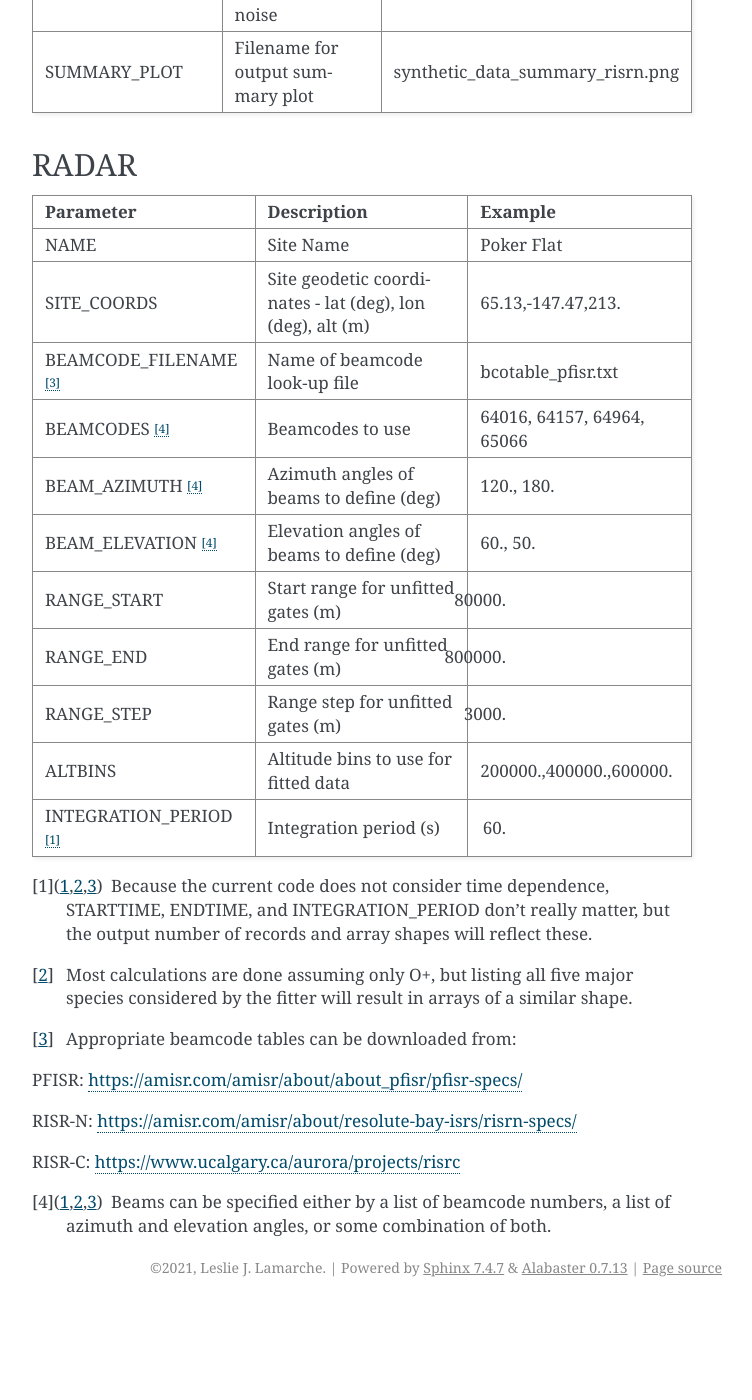
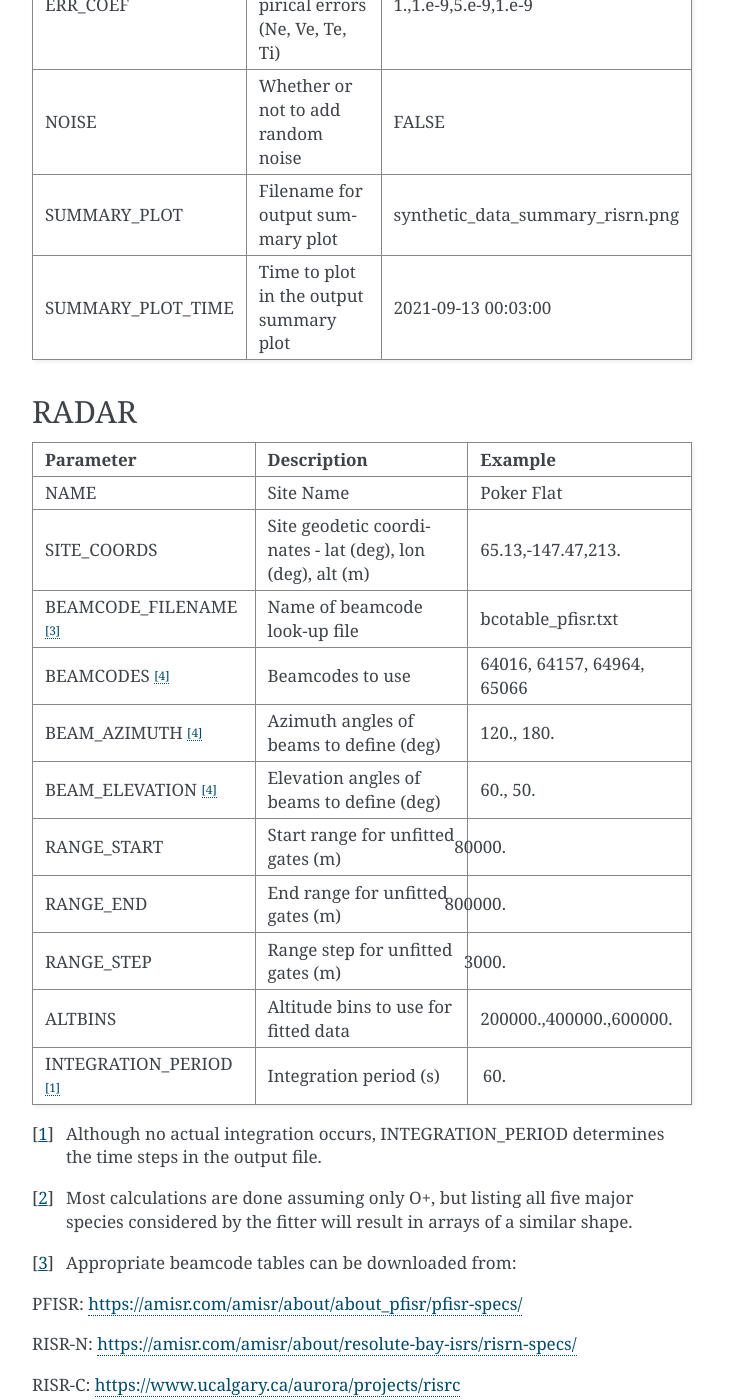
Before and after one commit to amisr/amisrsynthdata, a Sphinx documentation site: the page built from docs/configfile.rst, in a window 1280 px wide and 1400 px high, scrolled down 1101 px. Shown: the whole window, without its empty margins (388-1140 px from the left). Built offline with Sphinx 7.4.7, drawn with Linux system fonts in a browser that asks for light colours; before the commit the page ends 2408 px from its top, so only the background shows below that.

Commit message:
Update documetation.

```diff
--- a/README.rst
+++ b/README.rst
@@ -31,7 +31,7 @@ Limitations
 The following are NOT currently included in the amisrsynthdata module:
 
 1. Any kind of proper treatment or simulation of ISR theory - The module effectively assumes the radar measures plasma parameters perfectly, although empirical errors can be added.
-2. Time dependance - Output files will have time fields and all array shapes will match these fields, but the data are exactly the same in all records.
+2. Integration over a time period or smearing along the length of pulses, as well as pulse coding.
 3. Madrigal data format - Currently files are only generated in the SRI data format.
 
 Contributing
--- a/docs/configfile.rst
+++ b/docs/configfile.rst
@@ -11,9 +11,9 @@ GENERAL
 +---------------------+--------------------------------------------------------+----------------------------------+
 | Parameter           | Description                                            | Example                          |
 +=====================+========================================================+==================================+
-| STARTTIME [1]_      | File start time (in ISO format)                        | 2021-09-13 00:00:00              |
+| STARTTIME           | File start time (in ISO format)                        | 2021-09-13 00:00:00              |
 +---------------------+--------------------------------------------------------+----------------------------------+
-| ENDTIME [1]_        | File end time (in ISO format)                          | 2021-09-13 00:05:00              |
+| ENDTIME             | File end time (in ISO format)                          | 2021-09-13 00:05:00              |
 +---------------------+--------------------------------------------------------+----------------------------------+
 | OUTPUT_FILENAME     | Name out output synthetic data file                    | amisr_synthetic_data_output.h5   |
 +---------------------+--------------------------------------------------------+----------------------------------+
@@ -24,6 +24,8 @@ GENERAL
 | NOISE               | Whether or not to add random noise                     | FALSE                            |
 +---------------------+--------------------------------------------------------+----------------------------------+
 | SUMMARY_PLOT        | Filename for output summary plot                       | synthetic_data_summary_risrn.png |
++---------------------+--------------------------------------------------------+----------------------------------+
+| SUMMARY_PLOT_TIME   | Time to plot in the output summary plot                |  2021-09-13 00:03:00             |
 +---------------------+--------------------------------------------------------+----------------------------------+
 
 
@@ -56,7 +58,7 @@ RADAR
 | INTEGRATION_PERIOD [1]_ | Integration period (s)                                    | 60.                        |
 +-------------------------+-----------------------------------------------------------+----------------------------+
 
-.. [1] Because the current code does not consider time dependence, STARTTIME, ENDTIME, and INTEGRATION_PERIOD don't really matter, but the output number of records and array shapes will reflect these.
+.. [1] Although no actual integration occurs, INTEGRATION_PERIOD determines the time steps in the output file.
 
 .. [2] Most calculations are done assuming only O+, but listing all five major species considered by the fitter will result in arrays of a similar shape.
 
```
